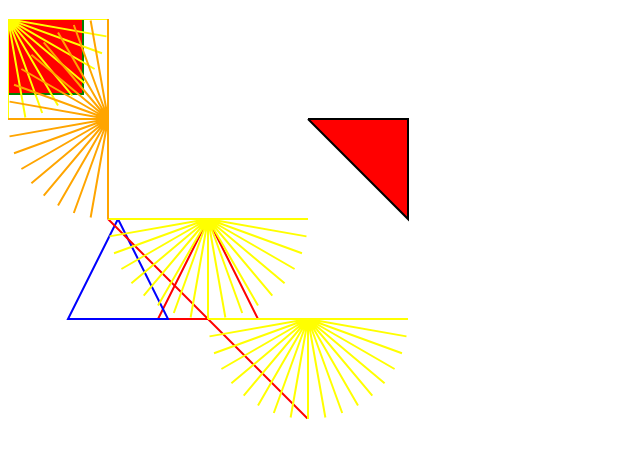
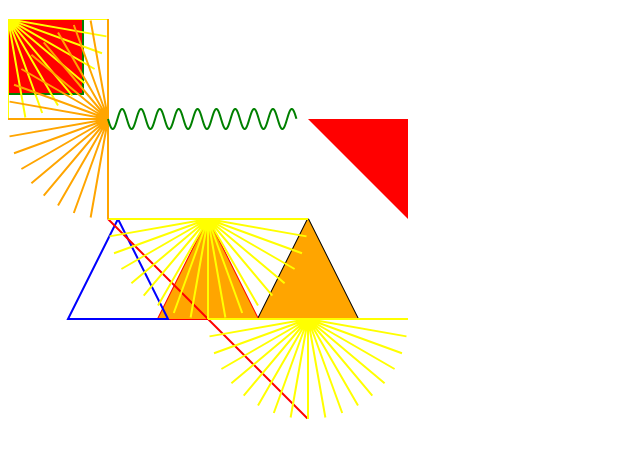
Before and after one commit to ajlopez/AjDrawJs, a plain HTML site: page test/canvas.html in a window 1280 px wide. Shown: the part 61-518 px from the top of the page, without its empty margins (0-640 px from the left). Drawn offline with Linux system fonts and the light colour scheme.

Commit message:
Sine, first version

```diff
--- a/src/ajdraw.js
+++ b/src/ajdraw.js
@@ -137,16 +137,34 @@ AjDraw = function() {
 		return new Composite(newelements, this.style);
 	}
 
-	Composite.prototype.translate = function (move) {
+	Composite.prototype.resize = function (ratio) {
 		var newelements = [];
 
 		for (var n in this.elements)
-			newelements.push(this.elements[n].translate(move));
+			newelements.push(this.elements[n].resize(ratio));
 
 		return new Composite(newelements, this.style);
 	}
 
-	Composite.prototype.translateHorizontal = function (move) {
+	Composite.prototype.horizontalResize = function (ratio) {
+		var newelements = [];
+
+		for (var n in this.elements)
+			newelements.push(this.elements[n].horizontalResize(ratio));
+
+		return new Composite(newelements, this.style);
+	}
+
+	Composite.prototype.verticalResize = function (ratio) {
+		var newelements = [];
+
+		for (var n in this.elements)
+			newelements.push(this.elements[n].verticalResize(ratio));
+
+		return new Composite(newelements, this.style);
+	}
+
+	Composite.prototype.translate = function (move) {
 		var newelements = [];
 
 		for (var n in this.elements)
@@ -176,6 +194,26 @@ AjDraw = function() {
 
 	Triangle.prototype = new Composite();
 	Triangle.prototype.constructor = Triangle;
+
+	function Sine(from, to, step, style) {
+		var lines = [];
+		var points = [];
+
+		for (var x = from; x <= to; x += step)
+			points.push(new Point(x, Math.sin(x)));
+
+		for (var n = 0; n < points.length-2; n++)
+			lines.push(new Line(points[n], points[n+1]));
+
+		Composite.prototype.constructor.call(
+			this,
+			lines,
+			style
+		);
+	}
+
+	Sine.prototype = new Composite();
+	Sine.prototype.constructor = Sine;
 
 	function Image(ctx) {
 		var lastx = -1;
@@ -207,15 +245,18 @@ AjDraw = function() {
 		function endDraw(style)
 		{
 			if (style != null) {
+				if (style.fillColor != null)
+					ctx.fillStyle = style.fillColor;
+
 				if (style.color != null)
-					if (style.fill)
-						ctx.fillStyle = style.color;
-					else
-						ctx.strokeStyle = style.color;
-				if (style.fill)
+					ctx.strokeStyle = style.color;
+
+				if (style.fillColor != null)
 					ctx.fill();
-				else
+
+				if (style.color != null)
 					ctx.stroke();
+
 				ctx.restore();
 			}
 		}
@@ -230,6 +271,7 @@ AjDraw = function() {
 		Line: Line,
 		Image: Image,
 		Composite: Composite,
-		Triangle: Triangle
+		Triangle: Triangle,
+		Sine: Sine
 	}
 }();
--- a/test/canvas.html
+++ b/test/canvas.html
@@ -16,6 +16,15 @@
 
 		ctx.lineWidth = 2;
 
+		ctx.fillStyle = "orange";
+		ctx.moveTo(300, 200);
+        ctx.lineTo(250, 300);
+
+        ctx.lineTo(350, 300);
+        ctx.lineTo(300, 200);
+		ctx.stroke();
+		ctx.fill();
+
 		ctx.save();
 
 		ctx.beginPath();
@@ -27,7 +36,7 @@
         ctx.lineTo(250, 300);
         ctx.lineTo(200, 200);
 		ctx.stroke();
-		//ctx.fill();
+		ctx.fill();
 
 		ctx.restore();
 
@@ -72,10 +81,15 @@
 		d.style.color = "orange";
 		d.rotate(90).translate(p(100, 100)).draw(image);
 
-		var t = new AjDraw.Triangle(p(300, 100), p(400, 200), p(400, 100), { color: "red", fill: true });
+		var t = new AjDraw.Triangle(p(300, 100), p(400, 200), p(400, 100), { fillColor: "red" });
 		t.draw(image);
 
-		ctx.stroke();
+		var s = new AjDraw.Sine(0, Math.PI*20, Math.PI/360, { color: "green" });
+		s = s.verticalResize(10);
+		s = s.horizontalResize(3);
+		s = s.translate(p(100, 100));
+
+		s.draw(image);
 	};
 
 	function p(x, y) {
```
